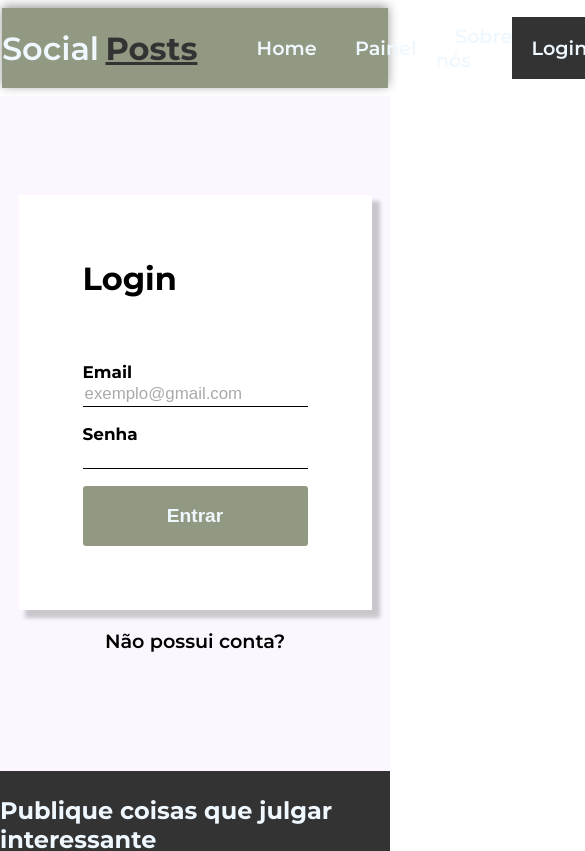
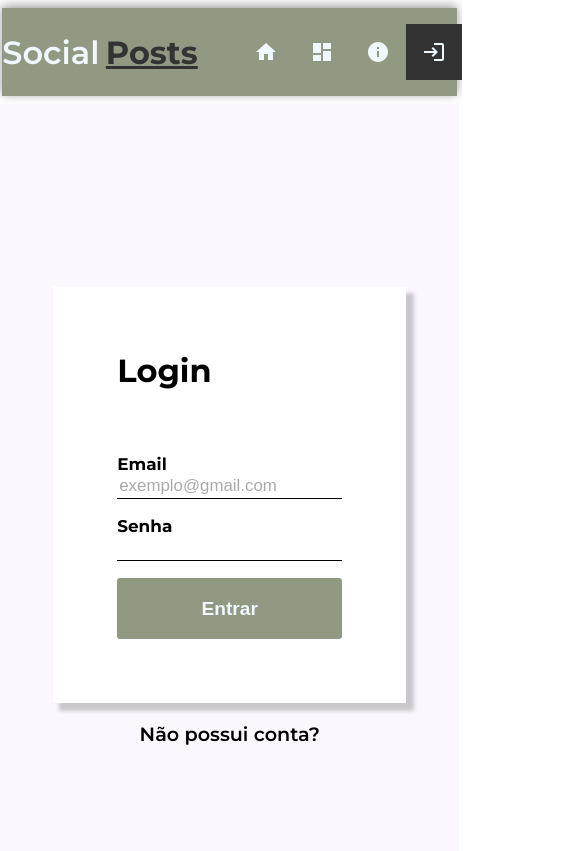
Before and after one commit to wesleysousaa/socialposts, a React (Create React App) app: page /login in a window 390 px wide. Shown: the top 851 px of the page, 585 px wide, since content can reach past the window. Built offline with nearby package versions, Linux system fonts and the light colour scheme; no server answers.

Commit message:
update responsividade

```diff
--- a/src/App.css
+++ b/src/App.css
@@ -1,5 +1,5 @@
 .container {
-    height: 80vh;
+    height: 100%;
     width: 100%;
     background-color: #FCF7FF;
     display: flex;
@@ -12,8 +12,22 @@
     flex-direction: column;
     justify-content: center;
     align-items: center;
+    width: 100%;
+    height: fit-content;
 }
 
 .active{
     background-color: #333333;
 }
+
+@media (max-width: 700px) {
+    .app{
+        width: 100%;
+    }
+}
+
+@media (max-width: 480px) {
+    .app{
+        width: fit-content;
+    }
+}
--- a/src/components/Footer.module.css
+++ b/src/components/Footer.module.css
@@ -8,3 +8,11 @@ footer{
     justify-content: center;
     align-items: center;
 }
+
+@media (max-width: 480px) {
+    footer h2{
+        display: flex;
+        align-items: center;
+        justify-content: center;
+    }
+}
--- a/src/components/Menu.js
+++ b/src/components/Menu.js
@@ -1,81 +1,101 @@
-import React, { useState } from 'react'
+import React from 'react'
 import { NavLink, Link } from 'react-router-dom'
 import styles from './Menu.module.css'
 
+// Hooks
 import { useUserContext } from '../hooks/useUserContext'
 import { useArthentication } from '../hooks/useAuthentication';
 
-import { Drawer } from '@mui/material';
-import Divider from '@mui/material/Divider';
-import MenuIcon from '@mui/icons-material/Menu';
-import IconButton from '@mui/material/IconButton';
+// MUI
+import HomeIcon from '@mui/icons-material/Home';
+import DashboardIcon from '@mui/icons-material/Dashboard';
+import InfoIcon from '@mui/icons-material/Info';
+import LogoutIcon from '@mui/icons-material/Logout';
+import LoginIcon from '@mui/icons-material/Login';
 
 function Menu() {
 
   const { user } = useUserContext()
   const { singOutt } = useArthentication()
-  const [open, setOpen] = useState(false)
 
   return (
     <nav>
       <Link to='/' className={styles.logo}>
         Social <span className={styles.brand}><strong> Posts </strong></span>
       </Link>
-      <ul className={styles.menu}>
+      <ul className={styles.menuul}>
         <li>
           <NavLink to='/' className={styles.botoes}>
+            <span className={styles.icon}>
+              <HomeIcon />
+            </span>
+            <span className={styles.text}>
               Home
+            </span>
           </NavLink>
         </li>
         <li>
           <NavLink to='/painel' className={styles.botoes}>
-            Painel
+            <span className={styles.icon}>
+              <DashboardIcon />
+            </span>
+            <span className={styles.text}>
+              Painel
+            </span>
           </NavLink>
         </li>
         <li>
           <NavLink to='/about' className={styles.botoes}>
-            Sobre nós
+            <span className={styles.icon}>
+              <InfoIcon />
+            </span>
+            <span className={styles.text}>
+              Sobre nós
+            </span>
           </NavLink>
         </li>
         <li>
           {!user ?
             (<NavLink to={'/login'} className={styles.botoes}>
-              Login
+              <span className={styles.icon}>
+                <LoginIcon />
+              </span>
+              <span className={styles.text}>
+                Login
+              </span>
             </NavLink>) :
             (<Link onClick={singOutt} className={styles.botoes}>
-              Sair
+              <span className={styles.icon}>
+                <LogoutIcon />
+              </span>
+              <span className={styles.text}>
+                Sair
+              </span>
             </Link>)
           }
         </li>
       </ul>
-      {/* <Drawer
-        variant="persistent"
-        anchor="right"
-        open={open}
-      >
-
+      {/* <div className="menu_mobile">
         <ul className={styles.menu_mobile}>
           <li>
-            <NavLink to='/' className={styles.botoes}>Home</NavLink>
+            <NavLink to='/' className={styles.botoes}>
+
+            </NavLink>
           </li>
           <li>
-            <NavLink to='/painel' className={styles.botoes}>Painel</NavLink>
+            <NavLink to='/painel' className={styles.botoes}></NavLink>
           </li>
           <li>
-            <NavLink to='/about' className={styles.botoes}>Sobre nós</NavLink>
+            <NavLink to='/about' className={styles.botoes}></NavLink>
           </li>
           <li>
             {!user ?
-              (<NavLink to={'/login'} className={styles.botoes}>Login</NavLink>) :
-              (<Link onClick={singOutt} className={styles.botoes}>Sair</Link>)
+              (<NavLink to={'/login'} className={styles.botoes}></NavLink>) :
+              (<Link onClick={singOutt} className={styles.botoes}></Link>)
             }
           </li>
         </ul>
-
-      </Drawer>
-      <button onClick={() => setOpen(!open)}>
-        <MenuIcon />
-      </button> */}
+      </div> */}
     </nav>
   )
 }
--- a/src/components/Menu.module.css
+++ b/src/components/Menu.module.css
@@ -14,14 +14,15 @@
     font-size: xx-large;
 }
 
-.menu {
+.menuul {
     list-style: none;
     display: flex;
     flex-direction: row;
     align-items: center;
+    transition: 1s;
 }
 
-.botoes:hover{
+.botoes:hover {
     background-color: #FCF7FF;
     color: #929982;
 }
@@ -37,7 +38,7 @@ nav {
     box-shadow: rgba(0, 0, 0, 0.404) 0px -2px 10px 0px;
 }
 
-.brand{
+.brand {
     color: #333333;
     text-decoration: underline;
     font-size: xx-large;
@@ -45,18 +46,36 @@ nav {
     font-weight: bold;
 }
 
-.menu_mobile{
-    list-style: none;
-    display: flex;
-    flex-direction: column;
-    align-items: center;
-    background-color: #929982;
-    height: 100%;
-    margin: 0px;
-}
-
-.menu_mobile li{
+.menu_mobile li {
     margin: 1em;
     border-bottom: solid 1px black;
     width: 100%;
 }
+
+.icon{
+    display: none;
+}
+
+@media (max-width:780px) {
+    .menuul .text{
+        display: none;
+        transition: 1s;
+    }
+
+    .menuul .icon{
+        display: flex;
+        margin: 0.5em;
+    }
+
+    .botoes{
+        padding: 0px;
+        font-size: xx-large;
+        display: flex;
+    }
+
+    .menuul{
+        display: flex;
+        height: min-content;
+    }
+
+}
--- a/src/index.css
+++ b/src/index.css
@@ -2,6 +2,8 @@ body {
     font-family: 'Montserrat', 'Josefin Sans', sans-serif;
     margin: 0px;
     padding: 0px;
+    width: 100%;
+    height: 100%;
 }
 
 form {
@@ -104,6 +106,9 @@ input[type='file']{
     align-items: center;
 }
 
-@media (max-width: 700px) {
-
+.container_login_register{
+    display: flex;
+    justify-content: center;
+    align-items: center;
+    height: 100vh;
 }
--- a/src/pages/about/About.js
+++ b/src/pages/about/About.js
@@ -12,7 +12,7 @@ function About() {
       <div className={styles.tecstitle}>
         <h1>Tecnologias</h1>
         <div className={styles.tecs}>
-          <div className={styles.firebase}>
+          <div className={styles.tec}>
             <h2>FireBase</h2>
             <a href='https://firebase.google.com/' target='_blank'>
               <img
@@ -21,7 +21,7 @@ function About() {
                 alt="firebase" />
             </a>
           </div>
-          <div className={styles.react}>
+          <div className={styles.tec}>
             <h2>ReactJs</h2>
             <a href='https://pt-br.reactjs.org/' target='_blank'>
               <img
@@ -30,7 +30,7 @@ function About() {
                 alt="react" />
             </a>
           </div>
-          <div className={styles.react}>
+          <div className={styles.tec}>
             <h2>MUI</h2>
             <a href='https://mui.com/' target='_blank'>
               <img
--- a/src/pages/about/About.module.css
+++ b/src/pages/about/About.module.css
@@ -10,8 +10,7 @@
     display: flex;
 }
 
-.firebase,
-.react,
+.tec,
 .sobre,
 .tecstitle {
     margin: 1em;
@@ -44,3 +43,39 @@
 .sobre{
     max-width: 37%;
 }
+
+@media (max-width: 700px) {
+    .tecs{
+        flex-direction: column;
+        justify-content: center;
+    }
+
+    .img{
+        width: 7em;
+    }
+
+    .sobre{
+        max-width: 100%;
+    }
+
+    .tec{
+        display: flex;
+        flex-direction: row;
+        justify-content: space-between;
+        align-items: center;
+        min-width: 50%;
+
+    }
+
+    .tecstitle{
+        display: flex;
+        flex-direction: column;
+        justify-content: center;
+        align-items: center;
+        width: 90%;
+    }
+
+    .tec a{
+        width: min-content;
+    }
+}
--- a/src/pages/login/Login.js
+++ b/src/pages/login/Login.js
@@ -8,6 +8,7 @@ import AlertTitle from '@mui/material/AlertTitle';
 import CircularProgress from '@mui/material/CircularProgress';
 import { useSnackbar } from 'notistack';
 
+// Hooks
 import { useArthentication } from '../../hooks/useAuthentication'
 
 function Login() {
@@ -21,7 +22,7 @@ function Login() {
     async function handleLogin(e, variant) {
         e.preventDefault()
 
-        const user = await singIn({email: displayEmail, senha: displaySenha})
+        const user = await singIn({ email: displayEmail, senha: displaySenha })
 
         if (displayEmail.trim().length === 0 || displaySenha.trim().length === 0) {
             setErro('Todos os campos devem ser preenchidos corretamente')
@@ -37,6 +38,7 @@ function Login() {
     }
 
     return (
+        <div className='container_login_register'>
             <div className='login_cadastro'>
                 {erro && (
                     <Alert severity="error">
@@ -61,6 +63,7 @@ function Login() {
                 </form>
                 <Link className='cadastrar_login' to='/register'>Não possui conta?</Link>
             </div>
+        </div>
     )
 }
 
--- a/src/pages/painel/Painel.js
+++ b/src/pages/painel/Painel.js
@@ -5,11 +5,9 @@ import styles from './Painel.module.css'
 import Dialog from '@mui/material/Dialog';
 import DialogActions from '@mui/material/DialogActions';
 import DialogContent from '@mui/material/DialogContent';
-import CircularProgress from '@mui/material/CircularProgress';
 import IconButton from '@mui/material/IconButton';
 import ArrowBackIosIcon from '@mui/icons-material/ArrowBackIos';
 import DeleteIcon from '@mui/icons-material/Delete';
-import { Button } from '@mui/material';
 
 // Hooks
 import { useUserContext } from '../../hooks/useUserContext'
--- a/src/pages/painel/Painel.module.css
+++ b/src/pages/painel/Painel.module.css
@@ -4,8 +4,9 @@
     justify-content: center;
     align-items: center;
     width: 99%;
-    height: 99%;
+    height: 100vh;
     border-radius: 1em;
+    transition: 1s all;
 }
 
 .new_post {
@@ -69,6 +70,7 @@
     cursor: pointer;
     margin: 1.2em;
     background-color: #929982ab;
+    transition: 1s;
 }
 
 .post,
@@ -126,3 +128,26 @@
 .input_hash{
     width: min-content;
 }
+
+@media (max-width : 700px) {
+    .container{
+        flex-direction: column;
+        justify-content: center;
+        align-items: center;
+    }
+
+    .posts_area{
+        align-items: center;
+        justify-content: center;
+    }
+
+    .img_post{
+        width: 20em;
+        height: 20em;
+    }
+
+    .posts{
+        align-items: center;
+        justify-content: center;
+    }
+}
```
Also changed, not shown: src/pages/home/Home.module.css (+52 -20 lines), src/pages/register/Register.js (+9 -7 lines). Lines whose indentation alone changed are shown as unchanged.
